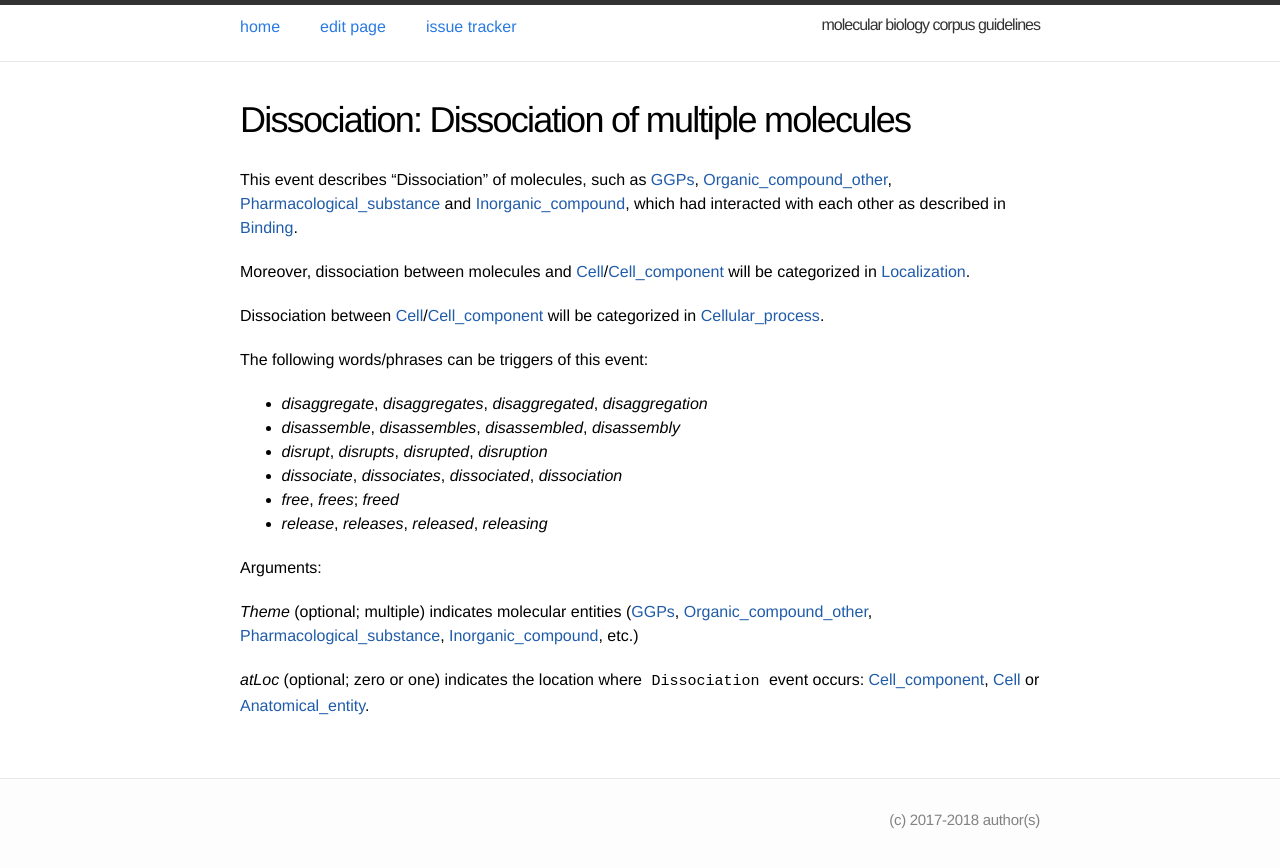
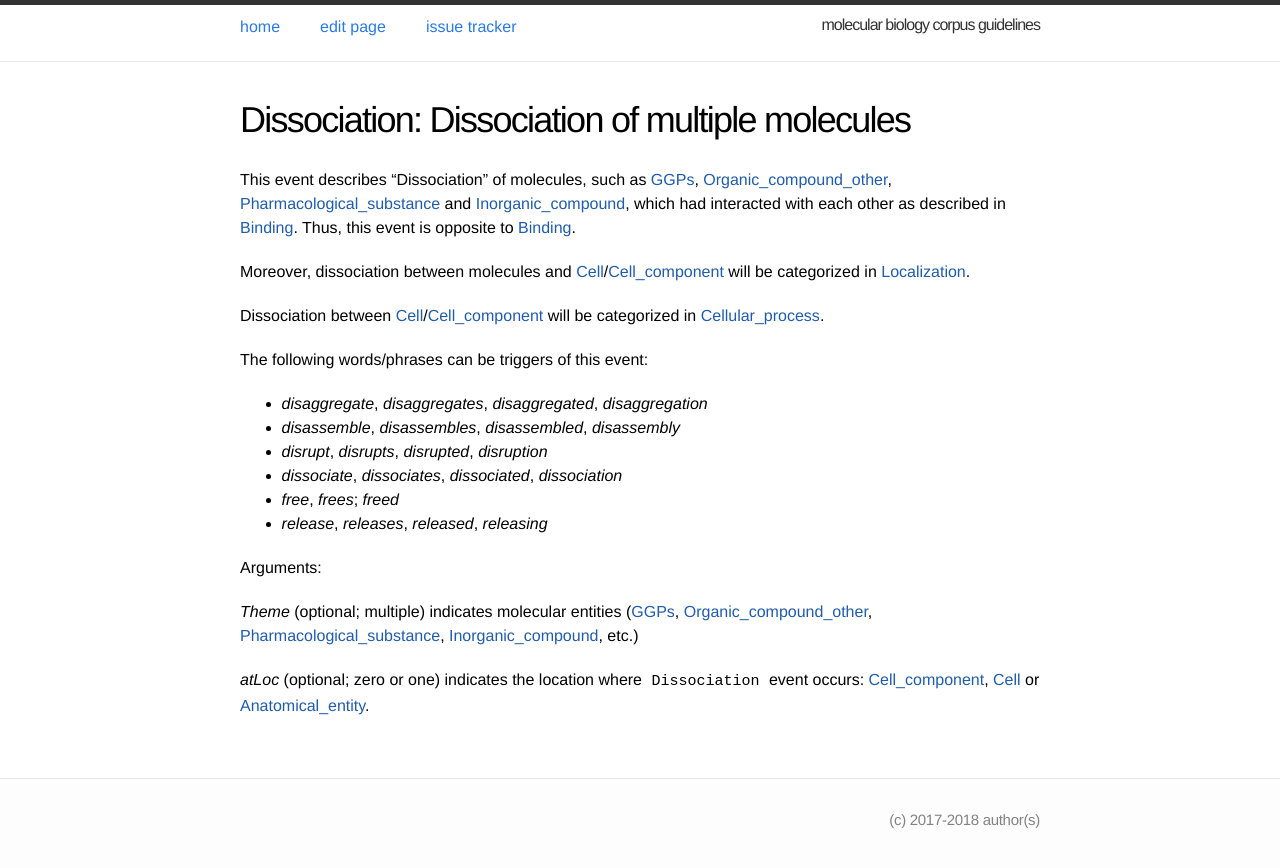
Before and after one commit to ezcatdb/molbiol_lung_corpus-guidelines, a Jekyll site: the page built from _event/Dissociation.md, in a window 1280 px wide. Shown: the top 868 px of the page. Built offline with Jekyll 4.4.1, drawn with Linux system fonts in a browser that asks for light colours.

Commit message:
additional explanation in _event/Dissociation.md

```diff
--- a/_event/Dissociation.md
+++ b/_event/Dissociation.md
@@ -10,7 +10,7 @@ order: 22
 This event is based on the <a href="http://www.nactem.ac.uk/meta-knowledge/">GENIA-Meta-knowledge corpus</a> at <a href="http://www.nactem.ac.uk/">NaCTeM</a>.
 -->
 
-This event describes "Dissociation" of molecules, such as [GGPs](), [Organic_compound_other](), [Pharmacological_substance]() and [Inorganic_compound](), which had interacted with each other as described in [Binding]().
+This event describes "Dissociation" of molecules, such as [GGPs](), [Organic_compound_other](), [Pharmacological_substance]() and [Inorganic_compound](), which had interacted with each other as described in [Binding](). Thus, this event is opposite to [Binding]().
 
 Moreover, dissociation between molecules and [Cell]()/[Cell_component]() will be categorized in [Localization]().
 
```
